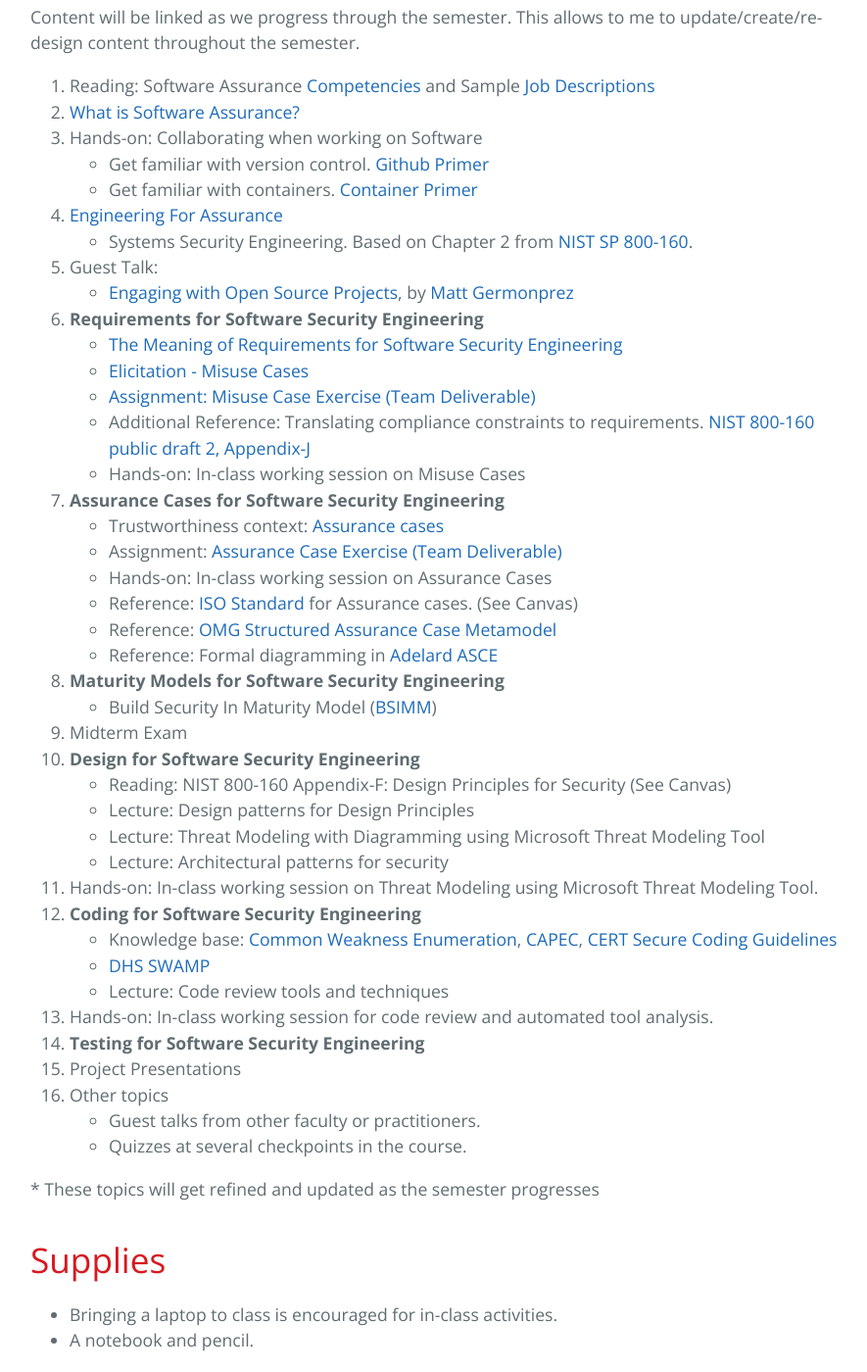
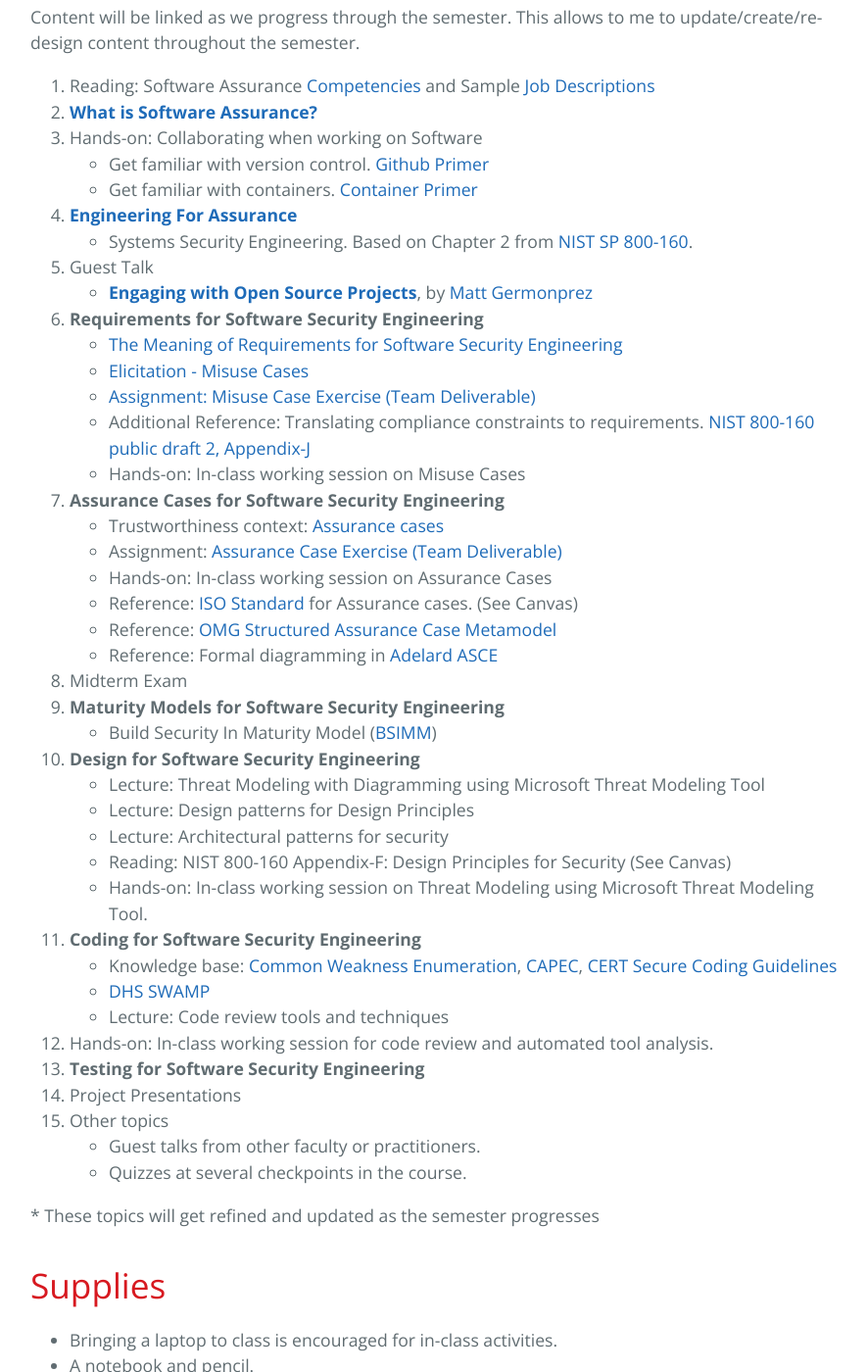
Before and after one commit to robinagandhi/swa, a Jekyll site: the page built from index.md, in a window 1280 px wide and 1400 px high, scrolled down 481 px. Shown: the whole window at 98% size, without its empty margins (193-1078 px from the left). Built offline with Jekyll 4.4.1, drawn with Linux system fonts in a browser that asks for light colours.

```diff
--- a/index.md
+++ b/index.md
@@ -8,14 +8,14 @@ description: CYBR 8420 Software Assurance Modules
 Content will be linked as we progress through the semester. This allows to me to update/create/re-design content throughout the semester.
 
 1. Reading: Software Assurance [Competencies](http://resources.sei.cmu.edu/library/asset-view.cfm?assetid=47953) and Sample [Job](https://robinagandhi.github.io/swa/resources/swa-positions-1.pdf) [Descriptions](https://robinagandhi.github.io/swa/resources/swa-positions-2.pdf)
-1. [What is Software Assurance?](https://robinagandhi.github.io/swa/slides/lecture-0/software-assurance.html)
+1. [**What is Software Assurance?**](https://robinagandhi.github.io/swa/slides/lecture-0/software-assurance.html)
 1. Hands-on: Collaborating when working on Software
   - Get familiar with version control. [Github Primer](https://robinagandhi.github.io/swa/pages/github.html)
   - Get familiar with containers. [Container Primer](https://robinagandhi.github.io/swa/pages/containers.html)
-1. [Engineering For Assurance](https://robinagandhi.github.io/swa/slides/lecture-1/systems-security-engineering.html)
+1. [**Engineering For Assurance**](https://robinagandhi.github.io/swa/slides/lecture-1/systems-security-engineering.html)
   * Systems Security Engineering. Based on Chapter 2 from [NIST SP 800-160](https://nvlpubs.nist.gov/nistpubs/SpecialPublications/NIST.SP.800-160v1.pdf).
-1. Guest Talk:
-  * [Engaging with Open Source Projects](https://robinagandhi.github.io/swa/slides/lecture-0-1/EngagingWithOpenSourceProjects.pdf), by [Matt Germonprez](http://www.unomaha.edu/college-of-information-science-and-technology/about/faculty-staff/matt-germonprez.php)
+1. Guest Talk
+  * [**Engaging with Open Source Projects**](https://robinagandhi.github.io/swa/slides/lecture-0-1/EngagingWithOpenSourceProjects.pdf), by [Matt Germonprez](http://www.unomaha.edu/college-of-information-science-and-technology/about/faculty-staff/matt-germonprez.php)
 1. **Requirements for Software Security Engineering**
   * [The Meaning of Requirements for Software Security Engineering](https://robinagandhi.github.io/swa/slides/lecture-3/requirements-for-software-se.html)
   * [Elicitation - Misuse Cases](https://robinagandhi.github.io/swa/slides/lecture-3/requirements-for-software-se-misuse.html)
```
Also changed, not shown: other parts of index.md (+5 -5 lines), slides/lecture-4/include/design-for-software-se.md (+17 -16 lines).
